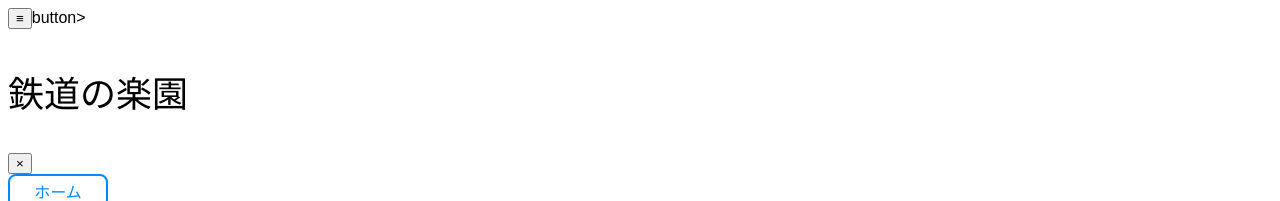
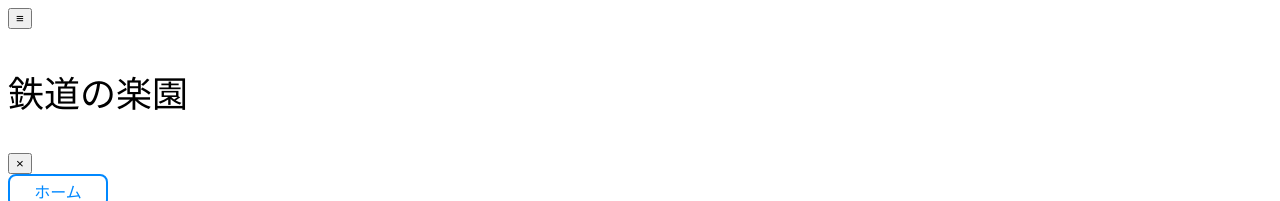
Before and after one commit to trainparadise/trainparadise, a Jekyll site: the page built from index.html, in a window 1280 px wide. Shown: the top 201 px of the page. Built offline with Jekyll 4.4.1, drawn with Linux system fonts in a browser that asks for light colours; comment, search, counter and statistics services are not loaded.

Commit message:
Update nav.html

```diff
--- a/_includes/nav.html
+++ b/_includes/nav.html
@@ -1,5 +1,5 @@
 <nav>
-    <button id="hamburger">≡</button>button>
+    <button id="hamburger">≡</button>
     <p class="title">鉄道の楽園</p>
 </nav>
 
```
